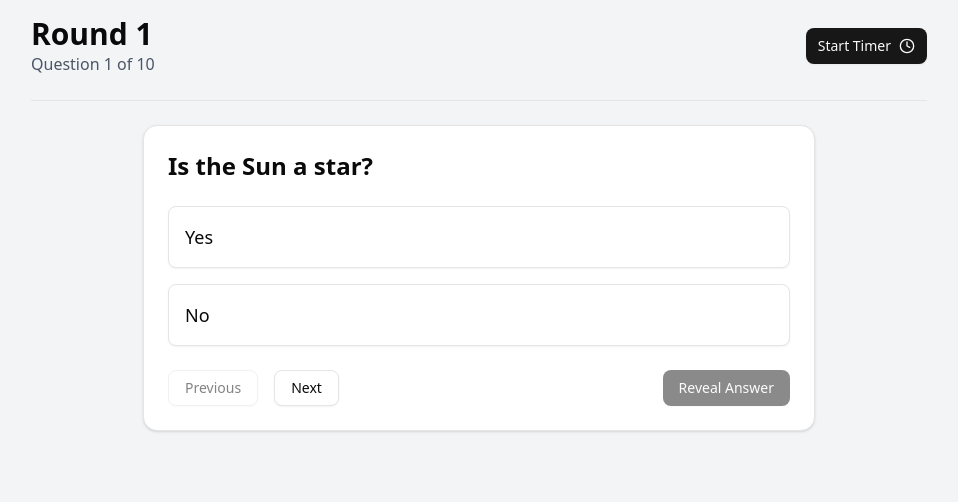
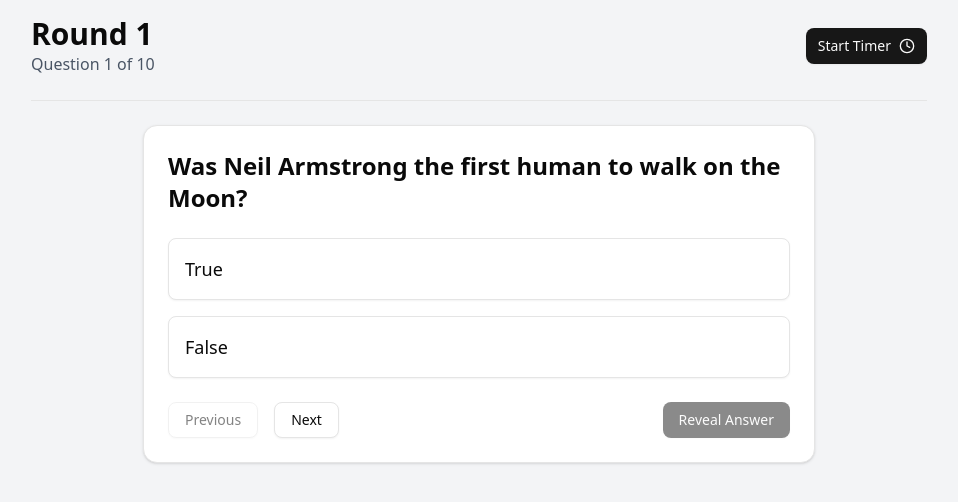
Before and after one commit to aforauvik/gamenight, a Next.js app: page /questions in a window 1280 px wide. Shown: the top 502 px of the page, without its empty margins (161-1119 px from the left). Built offline with nearby package versions, Linux system fonts and the light colour scheme.

Commit message:
patch updated

```diff
--- a/package.json
+++ b/package.json
@@ -18,7 +18,7 @@
     "clsx": "^2.1.1",
     "framer-motion": "^12.18.1",
     "lucide-react": "^0.477.0",
-    "next": "15.2.1",
+    "next": "^15.2.6",
     "next-themes": "^0.4.4",
     "react": "^19.0.0",
     "react-dom": "^19.0.0",
--- a/src/app/questions/data.js
+++ b/src/app/questions/data.js
@@ -2,254 +2,261 @@ export const quizData = {
 	round1: [
 		{
 			id: 1,
-			question: "Is the Sun a star?",
-			options: ["Yes", "No"],
-			correctAnswer: "Yes",
+			question: "Was Neil Armstrong the first human to walk on the Moon?",
+			options: ["True", "False"],
+			correctAnswer: "True",
 			description:
-				"The Sun is a G-type main-sequence star located at the center of our Solar System. (Source: NASA / Britannica)",
+				"Neil Armstrong became the first human to walk on the Moon on July 20, 1969, during NASA’s Apollo 11 mission. (Source: NASA History Division)",
 		},
 		{
 			id: 2,
-			question: "Is Earth the third planet from the Sun?",
-			options: ["Yes", "No"],
-			correctAnswer: "Yes",
+			question:
+				"Is the Hubble Space Telescope located on the surface of the Earth?",
+			options: ["True", "False"],
+			correctAnswer: "False",
 			description:
-				"Earth is the third planet from the Sun, after Mercury and Venus. (Source: Britannica)",
+				"Hubble orbits Earth at about 547 km (340 miles) above the surface, allowing it to observe without atmospheric distortion. (Source: NASA Hubble Site)",
 		},
 		{
 			id: 3,
-			question: "Does Mars have two moons?",
-			options: ["Yes", "No"],
-			correctAnswer: "Yes",
+			question: "Is the Milky Way galaxy home to our Solar System?",
+			options: ["True", "False"],
+			correctAnswer: "True",
 			description:
-				"Mars has two small moons, Phobos and Deimos. (Source: NASA Mars Fact Sheet)",
+				"The Solar System resides in one of the Milky Way’s spiral arms, the Orion Arm. (Source: Britannica)",
 		},
 		{
 			id: 4,
-			question: "Is the Moon larger than Earth?",
-			options: ["Yes", "No"],
-			correctAnswer: "No",
+			question: "Did the first human-made object reach space in 1957?",
+			options: ["True", "False"],
+			correctAnswer: "True",
 			description:
-				"The Moon’s diameter is about 1/4 that of Earth’s, making it much smaller. (Source: NASA)",
+				"The Soviet satellite Sputnik 1, launched in October 1957, was the first human-made object in space. (Source: NASA / Britannica)",
 		},
 		{
 			id: 5,
-			question: "Is Jupiter the largest planet in our Solar System?",
-			options: ["Yes", "No"],
-			correctAnswer: "Yes",
+			question: "Is the Moon a planet?",
+			options: ["True", "False"],
+			correctAnswer: "False",
 			description:
-				"Jupiter is the largest planet by both mass and volume in the Solar System. (Source: Britannica)",
+				"The Moon is Earth’s natural satellite, not a planet. (Source: NASA)",
 		},
 		{
 			id: 6,
-			question: "Does Mercury have an atmosphere similar to Earth’s?",
-			options: ["Yes", "No"],
-			correctAnswer: "No",
+			question: "Is the ISS a collaboration between multiple space agencies?",
+			options: ["True", "False"],
+			correctAnswer: "True",
 			description:
-				"Mercury has an extremely thin exosphere, not a breathable atmosphere like Earth. (Source: NASA Mercury Overview)",
+				"The International Space Station is a joint project among NASA, Roscosmos, ESA, JAXA, and CSA. (Source: NASA ISS Facts)",
 		},
 		{
 			id: 7,
-			question: "Is Venus the hottest planet in the Solar System?",
-			options: ["Yes", "No"],
-			correctAnswer: "Yes",
+			question: "Does the Sun rise in the west and set in the east on Earth?",
+			options: ["True", "False"],
+			correctAnswer: "False",
 			description:
-				"Venus’s dense CO₂ atmosphere traps heat, giving it the hottest surface temperatures. (Source: Britannica)",
+				"Earth’s rotation causes the Sun to appear to rise in the east and set in the west. (Source: Britannica)",
 		},
 		{
 			id: 8,
-			question: "Does Saturn have visible rings made mostly of ice and rock?",
-			options: ["Yes", "No"],
-			correctAnswer: "Yes",
+			question: "Was the first spacewalk conducted by a Soviet astronaut?",
+			options: ["True", "False"],
+			correctAnswer: "True",
 			description:
-				"Saturn’s iconic rings are composed primarily of ice particles mixed with dust and rock. (Source: NASA Cassini Mission)",
+				"Alexei Leonov conducted the first spacewalk on March 18, 1965, during the Voskhod 2 mission. (Source: NASA / Britannica)",
 		},
 		{
 			id: 9,
-			question: "Can humans breathe on Mars without a spacesuit?",
-			options: ["Yes", "No"],
-			correctAnswer: "No",
+			question: "Does Earth’s Moon have active volcanoes today?",
+			options: ["True", "False"],
+			correctAnswer: "False",
 			description:
-				"Mars’s atmosphere is 95% carbon dioxide and lacks sufficient oxygen for human survival. (Source: NASA Mars Overview)",
+				"Volcanic activity on the Moon ceased about a billion years ago. (Source: NASA Lunar Science)",
 		},
 		{
 			id: 10,
-			question: "Is Pluto still officially classified as a planet?",
-			options: ["Yes", "No"],
-			correctAnswer: "No",
+			question:
+				"Is the James Webb Space Telescope designed to observe primarily in infrared light?",
+			options: ["True", "False"],
+			correctAnswer: "True",
 			description:
-				"Since 2006, Pluto has been classified as a dwarf planet by the International Astronomical Union. (Source: IAU)",
+				"JWST primarily observes in infrared to study early galaxies and exoplanet atmospheres. (Source: NASA JWST Overview)",
 		},
 	],
 
 	round2: [
 		{
 			id: 11,
-			question: "Is the Milky Way a spiral galaxy?",
-			options: ["Yes", "No"],
-			correctAnswer: "Yes",
+			question: "Is Proxima Centauri the closest star to the Sun?",
+			options: ["True", "False"],
+			correctAnswer: "True",
 			description:
-				"The Milky Way is a barred spiral galaxy containing over 100 billion stars. (Source: NASA / Britannica)",
+				"Proxima Centauri, part of the Alpha Centauri system, is the nearest known star to the Sun at about 4.24 light-years away. (Source: ESA Gaia Mission)",
 		},
 		{
 			id: 12,
 			question:
-				"Does Neptune complete one orbit around the Sun every 10 Earth years?",
-			options: ["Yes", "No"],
-			correctAnswer: "No",
+				"Does Jupiter have the fastest rotation of any planet in the Solar System?",
+			options: ["True", "False"],
+			correctAnswer: "True",
 			description:
-				"Neptune takes about 165 Earth years to orbit the Sun once. (Source: NASA Neptune Overview)",
+				"Jupiter completes a rotation in roughly 10 hours, making it the fastest-spinning planet. (Source: NASA Planetary Factsheet)",
 		},
 		{
 			id: 13,
-			question: "Is the asteroid belt located between Mars and Jupiter?",
-			options: ["Yes", "No"],
-			correctAnswer: "Yes",
+			question: "Was the first American in space John Glenn?",
+			options: ["True", "False"],
+			correctAnswer: "False",
 			description:
-				"The asteroid belt orbits between Mars and Jupiter and contains millions of rocky bodies. (Source: NASA)",
+				"Alan Shepard was the first American in space (1961). John Glenn was the first American to orbit Earth (1962). (Source: NASA Mercury Program)",
 		},
 		{
 			id: 14,
-			question: "Do black holes emit light?",
-			options: ["Yes", "No"],
-			correctAnswer: "No",
+			question: "Do most exoplanets discovered so far orbit red dwarf stars?",
+			options: ["True", "False"],
+			correctAnswer: "True",
 			description:
-				"Black holes do not emit light; their gravity prevents even light from escaping. (Source: NASA / Britannica)",
+				"Red dwarfs are the most common stars, and many detected exoplanets orbit them. (Source: NASA Exoplanet Archive)",
 		},
 		{
 			id: 15,
-			question: "Is the Great Red Spot on Jupiter a massive storm?",
-			options: ["Yes", "No"],
-			correctAnswer: "Yes",
+			question:
+				"Is the center of the Milky Way home to a supermassive black hole?",
+			options: ["True", "False"],
+			correctAnswer: "True",
 			description:
-				"The Great Red Spot is a giant storm that has been raging for at least 400 years. (Source: NASA Juno Mission)",
+				"Sagittarius A* is a supermassive black hole at the Milky Way’s center. (Source: NASA / Event Horizon Telescope)",
 		},
 		{
 			id: 16,
-			question: "Does the Sun revolve around the Earth?",
-			options: ["Yes", "No"],
-			correctAnswer: "No",
+			question: "Is Venus tidally locked to the Sun?",
+			options: ["True", "False"],
+			correctAnswer: "False",
 			description:
-				"Earth orbits the Sun; heliocentric theory was confirmed by Copernicus and Galileo. (Source: Britannica)",
+				"Venus rotates slowly but is not tidally locked; its rotation period is 243 Earth days. (Source: NASA Venus Overview)",
 		},
 		{
 			id: 17,
-			question: "Does the Moon produce its own light?",
-			options: ["Yes", "No"],
-			correctAnswer: "No",
+			question:
+				"Do comets originate mainly from the Kuiper Belt and Oort Cloud?",
+			options: ["True", "False"],
+			correctAnswer: "True",
 			description:
-				"The Moon reflects sunlight; it does not generate its own light. (Source: NASA)",
+				"Short-period comets come from the Kuiper Belt; long-period ones from the Oort Cloud. (Source: NASA)",
 		},
 		{
 			id: 18,
-			question: "Is the International Space Station (ISS) permanently crewed?",
-			options: ["Yes", "No"],
-			correctAnswer: "Yes",
+			question:
+				"Is Europa, one of Jupiter’s moons, believed to have a subsurface ocean?",
+			options: ["True", "False"],
+			correctAnswer: "True",
 			description:
-				"Since November 2000, the ISS has been continuously inhabited by rotating astronaut crews. (Source: NASA)",
+				"Evidence suggests Europa has a liquid ocean beneath its icy crust. (Source: NASA Europa Clipper Mission)",
 		},
 		{
 			id: 19,
-			question: "Is the Kuiper Belt located closer to the Sun than Neptune?",
-			options: ["Yes", "No"],
-			correctAnswer: "No",
+			question:
+				"Did Voyager 1 become the first spacecraft to leave the Solar System?",
+			options: ["True", "False"],
+			correctAnswer: "True",
 			description:
-				"The Kuiper Belt lies beyond Neptune’s orbit and includes objects like Pluto and Eris. (Source: NASA)",
+				"Voyager 1 entered interstellar space in 2012, the first human-made object to do so. (Source: NASA Voyager Mission)",
 		},
 		{
 			id: 20,
-			question: "Can a day on Venus be longer than a year on Venus?",
-			options: ["Yes", "No"],
-			correctAnswer: "Yes",
+			question: "Is there gravity in space?",
+			options: ["True", "False"],
+			correctAnswer: "True",
 			description:
-				"Venus rotates very slowly on its axis — one rotation takes 243 Earth days, longer than its 225-day orbit. (Source: NASA Venus Profile)",
+				"Gravity exists everywhere; astronauts in orbit appear weightless because they are in free fall. (Source: NASA Microgravity Overview)",
 		},
 	],
 
 	round3: [
 		{
 			id: 21,
-			question:
-				"Is the observable universe about 93 billion light-years in diameter?",
-			options: ["Yes", "No"],
-			correctAnswer: "Yes",
+			question: "Is Betelgeuse a blue supergiant star?",
+			options: ["True", "False"],
+			correctAnswer: "False",
 			description:
-				"The observable universe spans roughly 93 billion light-years based on cosmic expansion estimates. (Source: NASA / Britannica)",
+				"Betelgeuse is a red supergiant located in the Orion constellation. (Source: Britannica)",
 		},
 		{
 			id: 22,
-			question: "Does the Sun orbit the Milky Way once every 26,000 years?",
-			options: ["Yes", "No"],
-			correctAnswer: "No",
+			question:
+				"Is dark energy responsible for the observed acceleration of the universe’s expansion?",
+			options: ["True", "False"],
+			correctAnswer: "True",
 			description:
-				"The Sun takes about 230 million years to orbit the Milky Way’s center once. (Source: NASA)",
+				"Dark energy is hypothesized to drive the accelerated expansion of the universe. (Source: NASA Cosmology Overview)",
 		},
 		{
 			id: 23,
-			question:
-				"Is there a region around a black hole called the 'event horizon'?",
-			options: ["Yes", "No"],
-			correctAnswer: "Yes",
+			question: "Does a quasar emit less energy than a typical galaxy?",
+			options: ["True", "False"],
+			correctAnswer: "False",
 			description:
-				"The event horizon is the boundary beyond which nothing can escape a black hole’s gravity. (Source: Britannica)",
+				"Quasars are among the most luminous objects in the universe, often outshining entire galaxies. (Source: Britannica)",
 		},
 		{
 			id: 24,
-			question: "Is the Andromeda Galaxy moving away from the Milky Way?",
-			options: ["Yes", "No"],
-			correctAnswer: "No",
+			question:
+				"Is the nearest large galaxy to the Milky Way the Andromeda Galaxy?",
+			options: ["True", "False"],
+			correctAnswer: "True",
 			description:
-				"Andromeda is moving toward the Milky Way; they are expected to collide in about 4 billion years. (Source: NASA)",
+				"The Andromeda Galaxy (M31) is the nearest major galaxy, about 2.5 million light-years away. (Source: NASA)",
 		},
 		{
 			id: 25,
-			question: "Is light able to travel faster in water than in a vacuum?",
-			options: ["Yes", "No"],
-			correctAnswer: "No",
+			question: "Are pulsars a type of rotating neutron star?",
+			options: ["True", "False"],
+			correctAnswer: "True",
 			description:
-				"Light travels fastest in a vacuum (299,792 km/s); it slows down in materials like water. (Source: Britannica)",
+				"Pulsars are rapidly rotating neutron stars that emit beams of electromagnetic radiation. (Source: NASA Neutron Star Overview)",
 		},
 		{
 			id: 26,
 			question:
-				"Does the Oort Cloud mark the outermost boundary of the Solar System?",
-			options: ["Yes", "No"],
-			correctAnswer: "Yes",
+				"Does the observable universe contain fewer than 1 billion galaxies?",
+			options: ["True", "False"],
+			correctAnswer: "False",
 			description:
-				"The Oort Cloud is a vast spherical shell of icy objects believed to encircle the Solar System’s edge. (Source: NASA)",
+				"Estimates suggest there are over 100 billion galaxies in the observable universe. (Source: NASA / ESA Hubble Data)",
 		},
 		{
 			id: 27,
-			question: "Has any human traveled beyond the Moon?",
-			options: ["Yes", "No"],
-			correctAnswer: "No",
+			question:
+				"Is the cosmic expansion caused by galaxies moving through space?",
+			options: ["True", "False"],
+			correctAnswer: "False",
 			description:
-				"No human has traveled beyond the Moon; all manned missions have remained within the Earth-Moon system. (Source: NASA Apollo Mission Archives)",
+				"Space itself expands; galaxies move apart because space between them stretches. (Source: NASA Cosmology Basics)",
 		},
 		{
 			id: 28,
-			question: "Is Titan, Saturn’s largest moon, larger than Mercury?",
-			options: ["Yes", "No"],
-			correctAnswer: "Yes",
+			question: "Was the first image of a black hole captured in 2019?",
+			options: ["True", "False"],
+			correctAnswer: "True",
 			description:
-				"Titan’s diameter (5,150 km) exceeds Mercury’s (4,880 km). (Source: NASA Cassini Data)",
+				"The Event Horizon Telescope released the first image of a black hole (M87*) in 2019. (Source: EHT Collaboration / NASA)",
 		},
 		{
 			id: 29,
-			question: "Are neutron stars less dense than white dwarfs?",
-			options: ["Yes", "No"],
-			correctAnswer: "No",
+			question:
+				"Is the Crab Nebula the remnant of a supernova observed in 1054 CE?",
+			options: ["True", "False"],
+			correctAnswer: "True",
 			description:
-				"Neutron stars are far denser — a teaspoon of their matter would weigh billions of tons. (Source: Britannica)",
+				"The Crab Nebula formed from a supernova recorded by Chinese astronomers in 1054. (Source: Britannica / NASA Chandra Observatory)",
 		},
 		{
 			id: 30,
-			question:
-				"Is the cosmic microwave background radiation considered evidence of the Big Bang?",
-			options: ["Yes", "No"],
-			correctAnswer: "Yes",
+			question: "Do all stars eventually become black holes?",
+			options: ["True", "False"],
+			correctAnswer: "False",
 			description:
-				"The CMB is the faint radiation left over from the early universe, supporting the Big Bang theory. (Source: NASA / Britannica)",
+				"Only very massive stars become black holes; others end as white dwarfs or neutron stars. (Source: NASA Stellar Evolution Overview)",
 		},
 	],
 };
--- a/src/components/leaderboard/History.js
+++ b/src/components/leaderboard/History.js
@@ -25,7 +25,7 @@ const allTeams = [
 	{
 		date: "Oct 28, 2025",
 		name: "Hannah",
-		topic: "Space Facts",
+		topic: "Space Facts I",
 		avatar: "/hannah.jpeg",
 		round1: 9,
 		round2: 9,
```
Also changed, not shown: src/components/leaderboard/Standings.js (+18 -18 lines), 1 other file (tests, documents, lock files or other folders).
